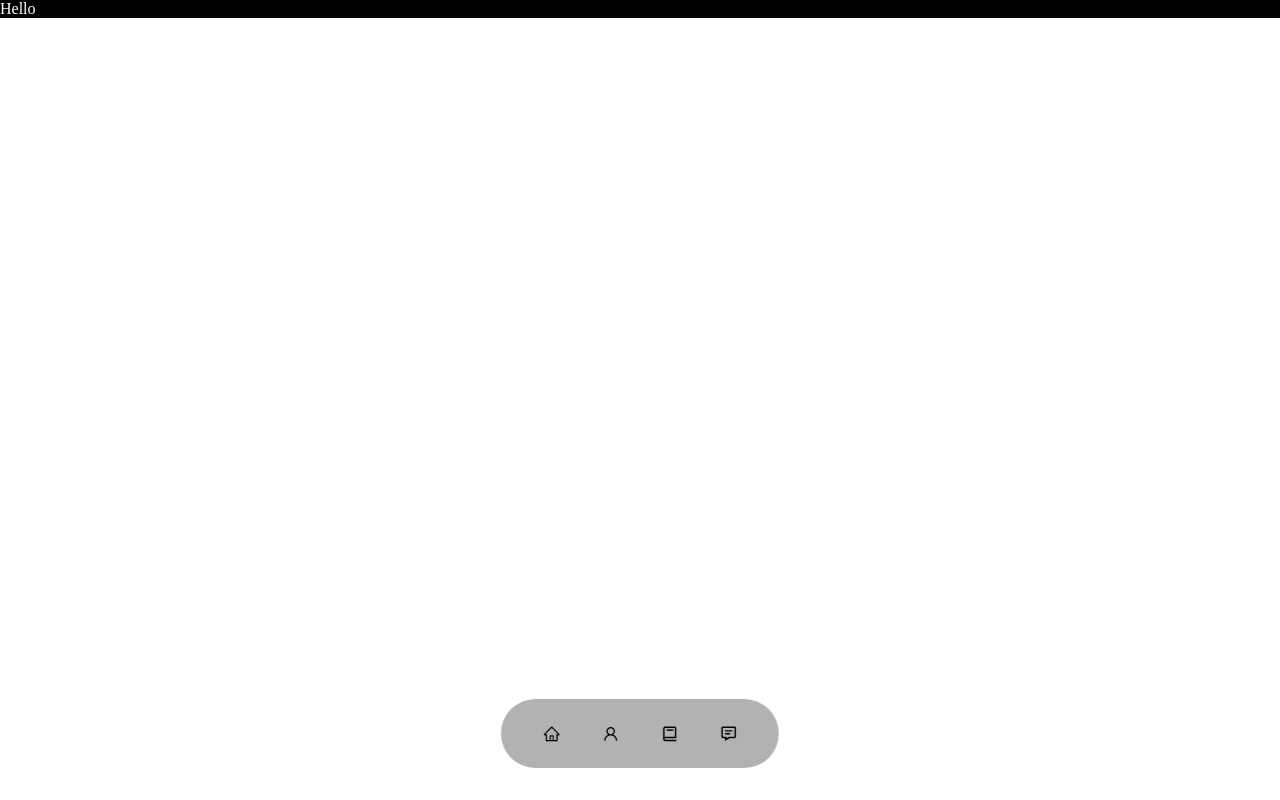
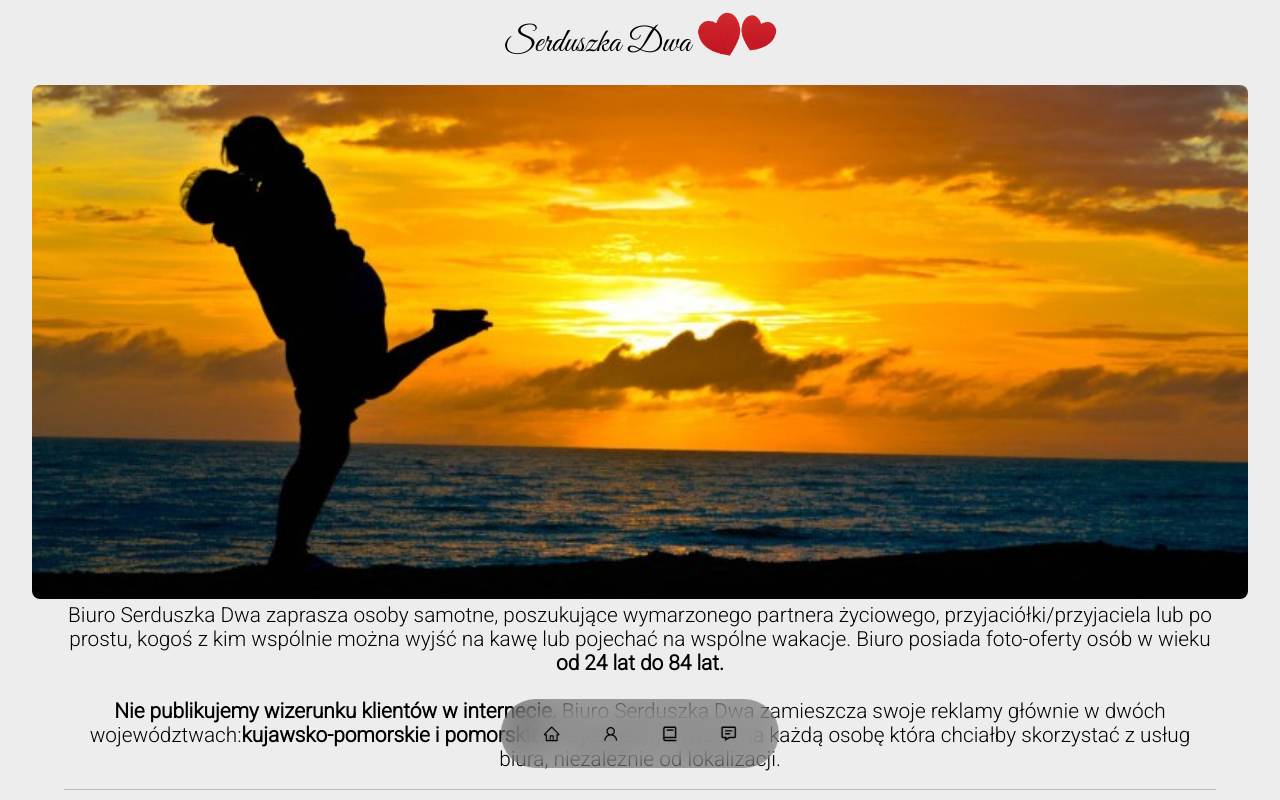
Before and after one commit to Vectari/serduszka-dwa, a React (Create React App) app: page / in a window 1280 px wide. Shown: the top 800 px of the page. Built offline with nearby package versions, Linux system fonts and the light colour scheme.

Commit message:
app update with new components and jpg

```diff
--- a/src/App.js
+++ b/src/App.js
@@ -1,17 +1,13 @@
-import styled from "styled-components";
-import { theme } from "./theme/theme";
 import NavBar from "./components/navbar/navbar";
-
-const StyledDiv = styled.div`
-  background-color: ${theme.colors.black};
-  color: ${theme.colors.white};
-`;
+import Header from "./components/header/header";
+import Main from "./components/main/main";
 
 function App() {
   return (
     <>
-      <StyledDiv>Hello</StyledDiv>
       <NavBar />
+      <Header />
+      <Main />
     </>
   );
 }
--- a/src/theme/globalStyles.js
+++ b/src/theme/globalStyles.js
@@ -1,9 +1,12 @@
-import { createGlobalStyle } from 'styled-components';
+import { createGlobalStyle } from "styled-components";
+import { theme } from "./theme";
 
 const GlobalStyle = createGlobalStyle`
   body {
     margin: 0;
     padding: 0;
+    text-align: center;
+    background-color: ${theme.colors.background};
   }
 `;
 
--- a/src/theme/theme.js
+++ b/src/theme/theme.jsx
@@ -2,5 +2,7 @@ export const theme = {
   colors: {
     white: "#FFF",
     black: "#000",
+    articlelines: "#b9b9b9",
+    background: "#ededed",
   },
 };
```
Also changed, not shown: src/media/coupleinshadow.jpg (added), src/theme/logo.png (added).
